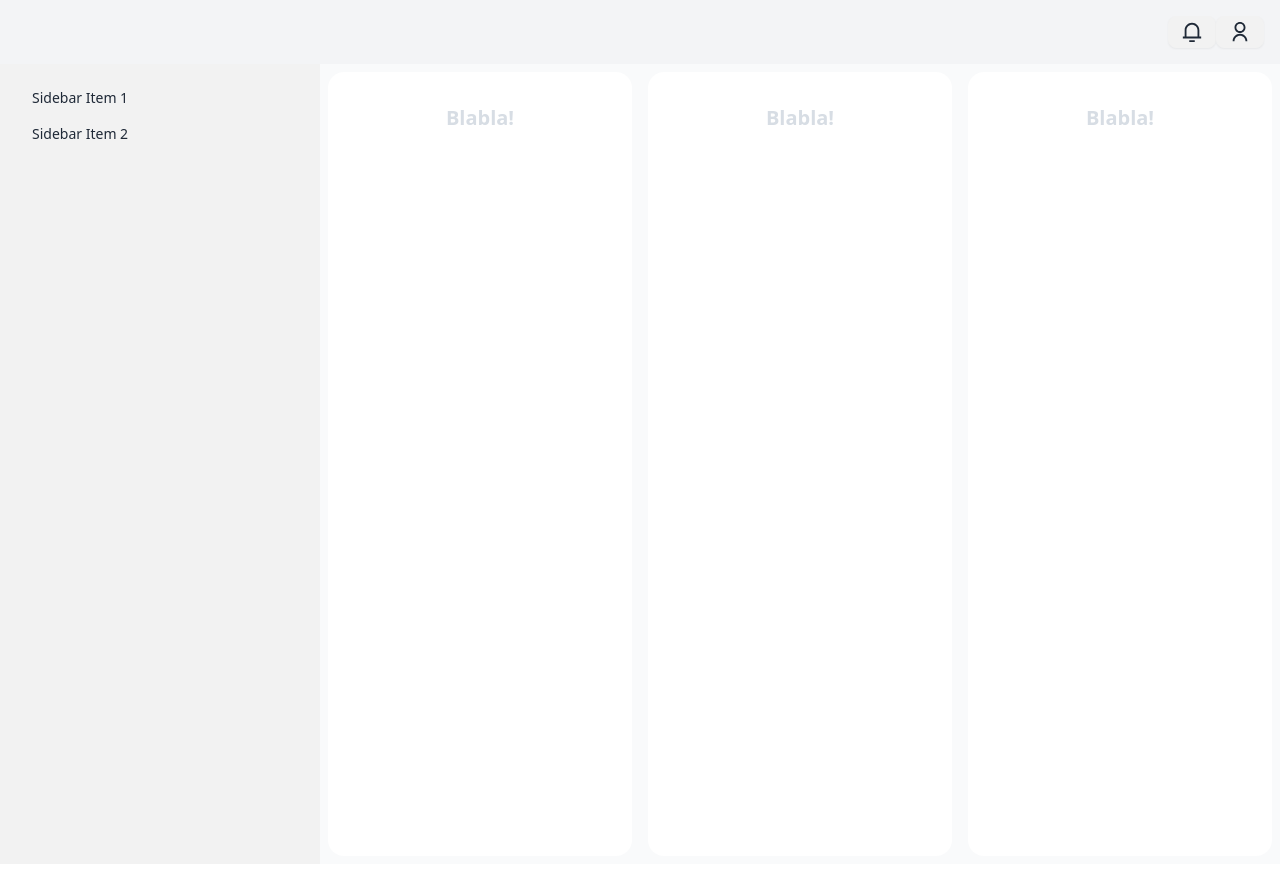
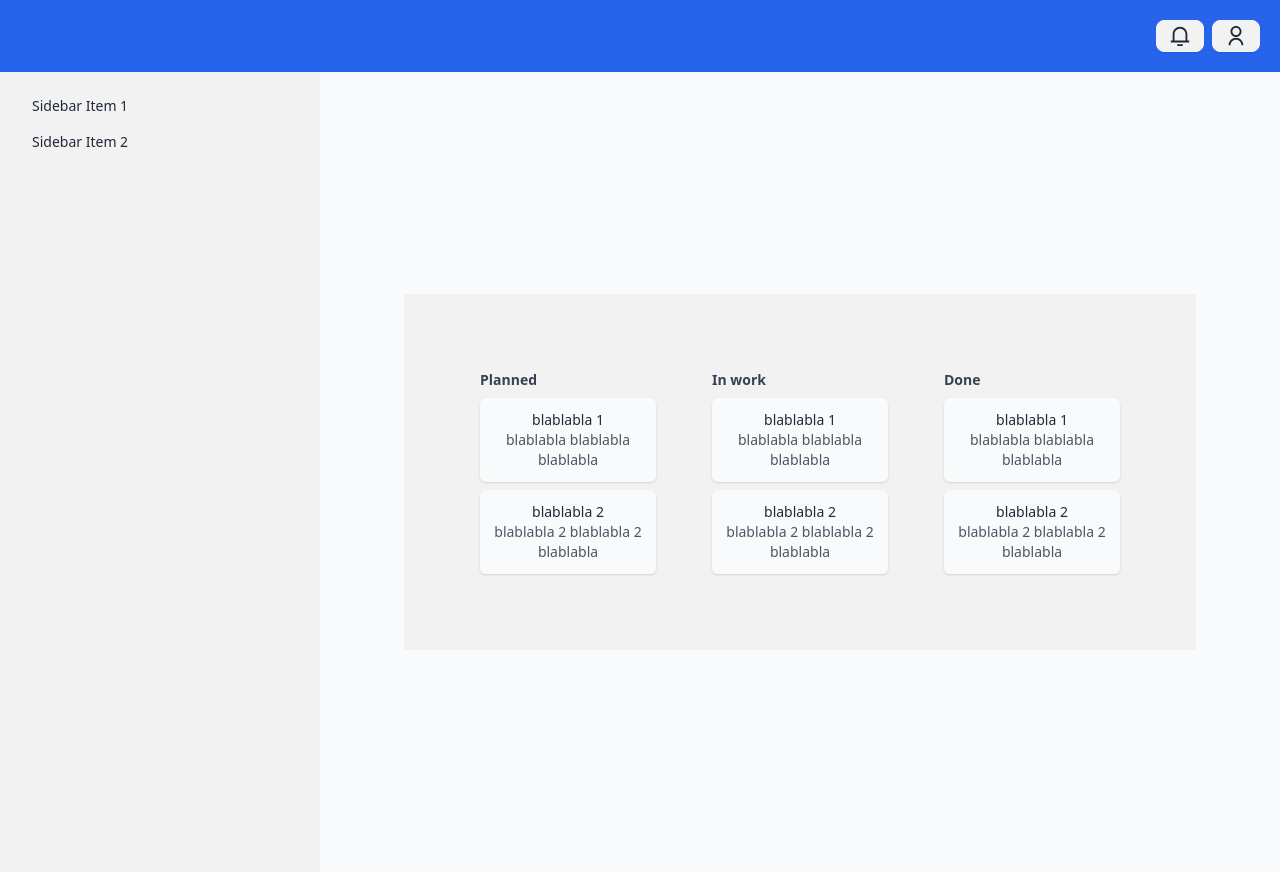
Before and after one commit to maxyurchenkoua/minitrello-test-app, a React (Create React App) app: page / in a window 1280 px wide. Built offline with nearby package versions, Linux system fonts and the light colour scheme.

Commit message:
displaying cards and tasks from json data

```diff
--- a/src/App.js
+++ b/src/App.js
@@ -8,8 +8,13 @@ function App() {
       <Header />
       <div className="drawer lg:drawer-open">
         <input id="my-drawer-2" type="checkbox" className="drawer-toggle" />
-        <Dashboard />
-        <Sidebar />
+        <div className="drawer-content flex flex-col items-center justify-center bg-gray-50">
+          <Dashboard />
+        </div>
+        <div className="drawer-side">
+          <label htmlFor="my-drawer-2" aria-label="close sidebar" className="drawer-overlay"></label>
+          <Sidebar />
+        </div>
       </div>
     </div>
   );
--- a/src/components/Dashboard/Cards/Card.js
+++ b/src/components/Dashboard/Cards/Card.js
@@ -1,13 +1,15 @@
 
-function Card() {
+function Card({ tasks, title }) {
   return (
-    <div className="card w-96 bg-white text-neutral-content m-2">
-      <div className="card-body items-center text-center">
-        <h2 className="card-title">Blabla!</h2>
-        {/* <div className="card-actions justify-end">
-          <button className="btn btn-primary btn-sm">Accept</button>
-          <button className="btn btn-ghost btn-sm">Deny</button>
-        </div> */}
+    <div className="p-6 w-56 m-1">
+      <div className="items-center text-center">
+        <h2 className="card-title text-sm text-gray-700">{title}</h2>
+        {tasks.map((task) => (
+          <div key={task.id} className="mt-2 p-3 shadow bg-slate-50 rounded-md">
+            <h3 className="text-sm font-medium text-gray-800">{task.title}</h3>
+            <p className="text-sm text-gray-600">{task.description}</p>
+          </div>
+        ))}
       </div>
     </div>
   )
--- a/src/components/Dashboard/index.js
+++ b/src/components/Dashboard/index.js
@@ -1,12 +1,62 @@
 import Card from "./Cards/Card"
 
+const cards = [
+  {
+    id: 'planned',
+    title: 'Planned',
+    tasks: [
+      {
+        'id': 1,
+        'title': 'blablabla 1',
+        'description': 'blablabla blablabla blablabla'
+      },
+      {
+        'id': 2,
+        'title': 'blablabla 2',
+        'description': 'blablabla 2 blablabla 2 blablabla'
+      },
+    ]
+  },
+  {
+    id: 'in_work',
+    title: 'In work',
+    tasks: [
+      {
+        'id': 3,
+        'title': 'blablabla 1',
+        'description': 'blablabla blablabla blablabla'
+      },
+      {
+        'id': 4,
+        'title': 'blablabla 2',
+        'description': 'blablabla 2 blablabla 2 blablabla'
+      },
+    ]
+  },
+  {
+    id: 'done',
+    title: 'Done',
+    tasks: [
+      {
+        'id': 5,
+        'title': 'blablabla 1',
+        'description': 'blablabla blablabla blablabla'
+      },
+      {
+        'id': 6,
+        'title': 'blablabla 2',
+        'description': 'blablabla 2 blablabla 2 blablabla'
+      },
+    ]
+  }
+]
 
 function Dashboard() {
   return (
-    <div className="drawer-content flex flex-row  justify-center bg-gray-50">
-      <Card />
-      <Card />
-      <Card />
+    <div className="drawer-content flex flex-row p-12 bg-base-200">
+      {cards.map((card) => (
+        <Card key={card.id} title={card.title} tasks={card.tasks} />
+      ))}
     </div>
   )
 }
--- a/src/components/Header.js
+++ b/src/components/Header.js
@@ -2,16 +2,16 @@ import { RiUserLine, RiNotification3Line, RiMenuFill } from "react-icons/ri";
 
 function Header() {
   return (
-    <header className="footer items-center p-4 bg-gray-100 text-neutral-content">
+    <header className="footer items-center p-4 bg-blue-600 text-neutral-content">
       <nav className="grid-flow-col gap-4 md:place-self-center md:justify-self-end">
         <div className="flex justify-between">
           <label htmlFor="my-drawer-2" className="btn btn-primary btn-sm drawer-button lg:hidden">
             <RiMenuFill size={20} />
           </label>
-          <button className="btn btn-sm">
+          <button className="btn btn-sm m-1">
             <RiNotification3Line size={22} />
           </button>
-          <button className="btn btn-sm">
+          <button className="btn btn-sm m-1">
             <RiUserLine size={22} />
           </button>
         </div>
--- a/src/components/Sidebar.js
+++ b/src/components/Sidebar.js
@@ -2,14 +2,11 @@ import { } from "react-icons/ri";
 
 function Sidebar() {
   return (
-    <div className="drawer-side">
-      <label htmlFor="my-drawer-2" aria-label="close sidebar" className="drawer-overlay"></label>
-      <ul className="menu p-4 w-80 min-h-full bg-base-200 text-base-content">
-        {/* Sidebar content */}
-        <li><a>Sidebar Item 1</a></li>
-        <li><a>Sidebar Item 2</a></li>
-      </ul>
-    </div>
+    <ul className="menu p-4 w-80 min-h-full bg-base-200 text-base-content">
+      {/* Sidebar content */}
+      <li><a>Sidebar Item 1</a></li>
+      <li><a>Sidebar Item 2</a></li>
+    </ul>
   )
 }
 
```
